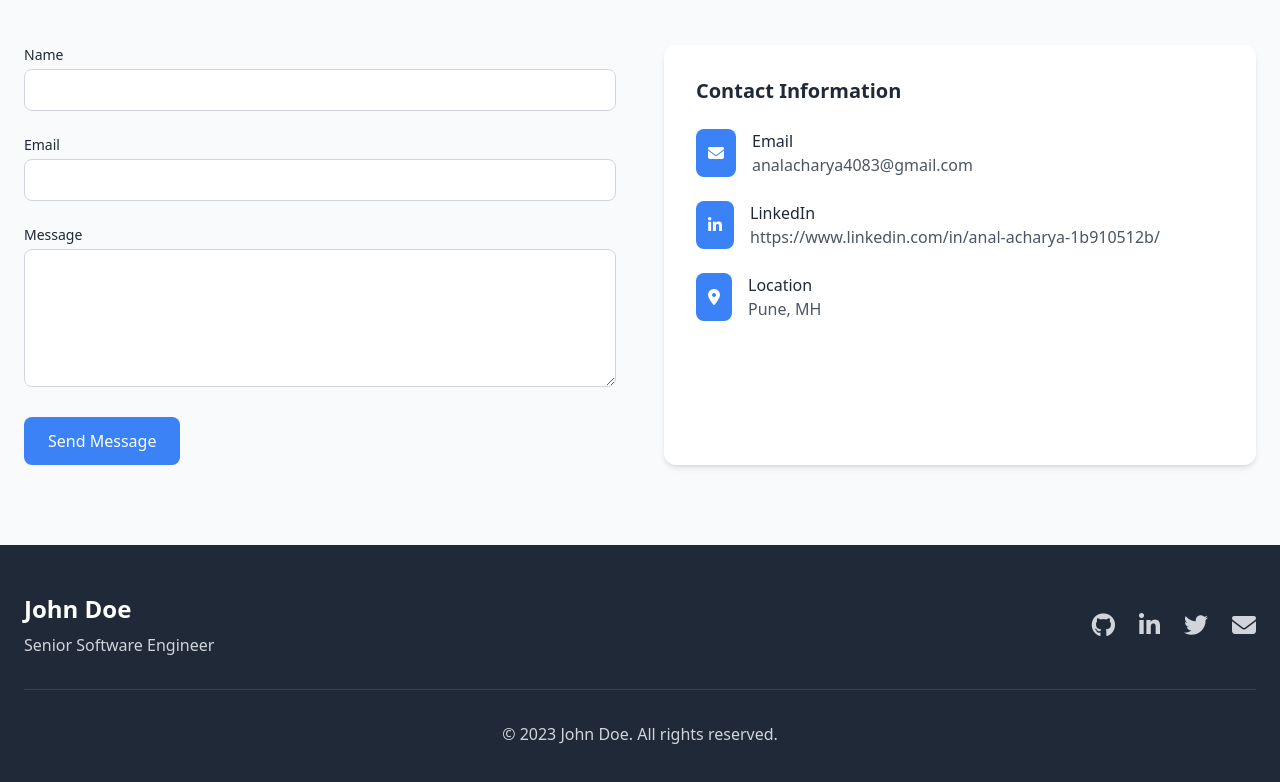
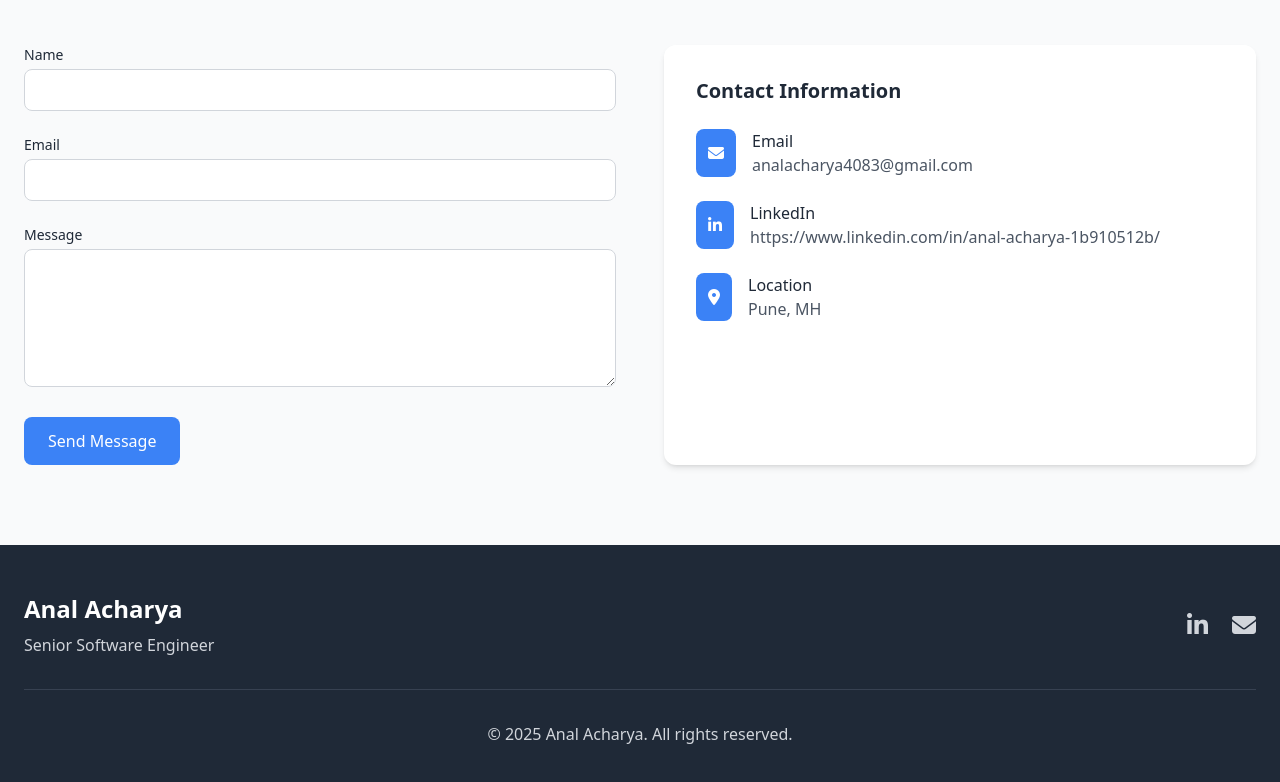
Before and after one commit to analacharya4083/Website-Profile, a plain HTML site: page index.html in a window 1280 px wide. Shown: the part 4557-5339 px from the top of the page. Drawn offline with nearby package versions, Linux system fonts and the light colour scheme.

Commit message:
Update index.html

```diff
--- a/index.html
+++ b/index.html
@@ -544,26 +544,20 @@
         <div class="container mx-auto px-6">
             <div class="flex flex-col md:flex-row justify-between items-center">
                 <div class="mb-6 md:mb-0">
-                    <a href="#" class="text-2xl font-bold text-white">John Doe</a>
+                    <a href="#" class="text-2xl font-bold text-white">Anal Acharya</a>
                     <p class="mt-2">Senior Software Engineer</p>
                 </div>
                 <div class="flex space-x-6">
-                    <a href="https://github.com" target="_blank" class="text-gray-300 hover:text-white transition">
-                        <i class="fab fa-github text-2xl"></i>
-                    </a>
-                    <a href="https://linkedin.com" target="_blank" class="text-gray-300 hover:text-white transition">
+                    <a href="https://www.linkedin.com/in/anal-acharya-1b910512b/" target="_blank" class="text-gray-300 hover:text-white transition">
                         <i class="fab fa-linkedin-in text-2xl"></i>
                     </a>
-                    <a href="https://twitter.com" target="_blank" class="text-gray-300 hover:text-white transition">
-                        <i class="fab fa-twitter text-2xl"></i>
-                    </a>
-                    <a href="mailto:john.doe@example.com" class="text-gray-300 hover:text-white transition">
+                    <a href="mailto:analacharya4083@gmail.com" class="text-gray-300 hover:text-white transition">
                         <i class="fas fa-envelope text-2xl"></i>
                     </a>
                 </div>
             </div>
             <div class="border-t border-gray-700 mt-8 pt-8 text-center">
-                <p>&copy; 2023 John Doe. All rights reserved.</p>
+                <p>&copy; 2025 Anal Acharya. All rights reserved.</p>
             </div>
         </div>
     </footer>
```
